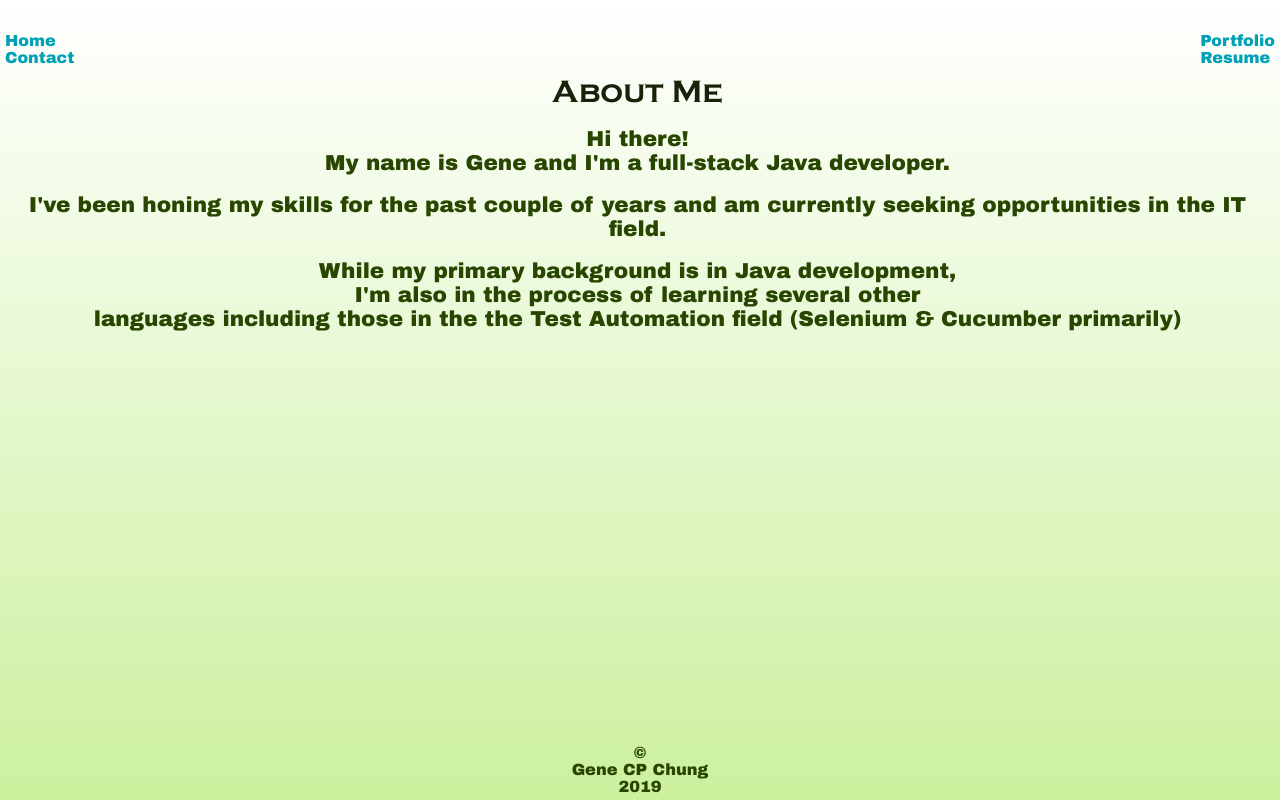
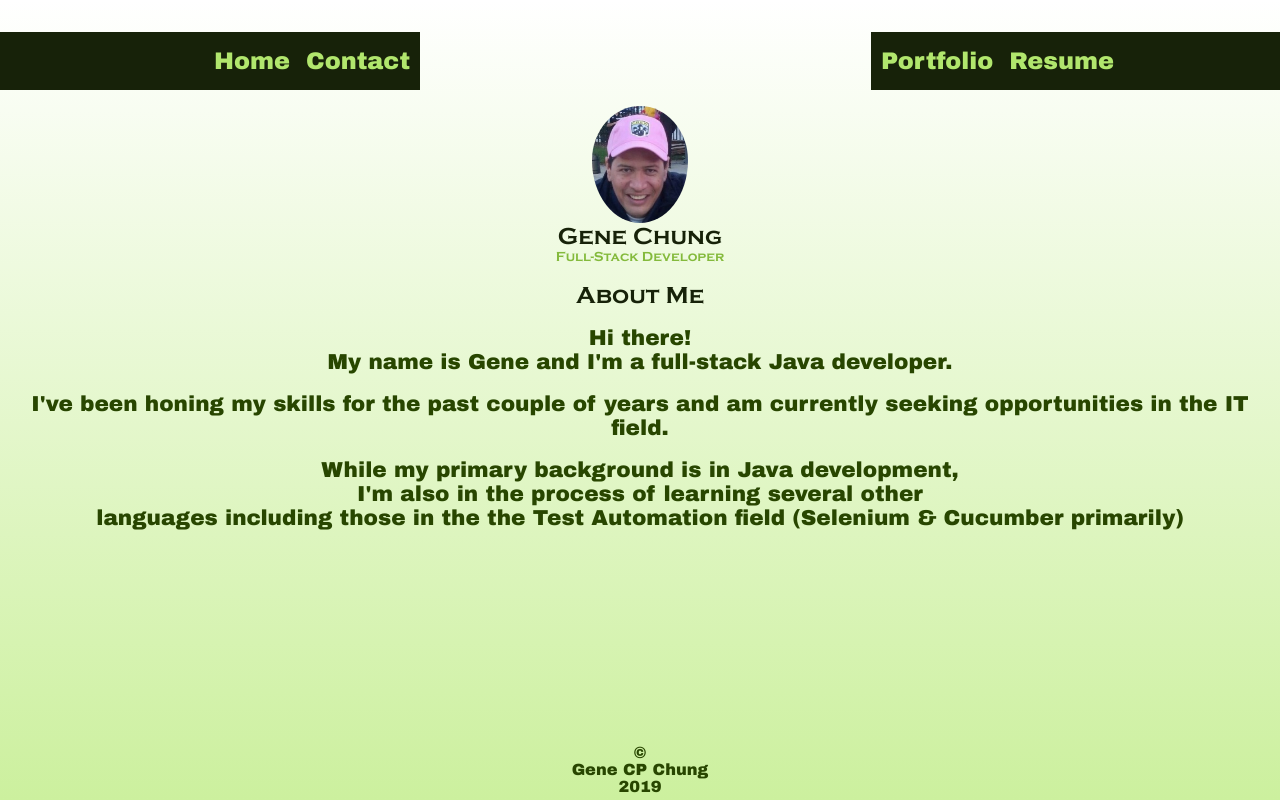
Before and after one commit to GeneCPChung/GeneCPChung.github.io, a plain HTML site: page about/aboutme.html in a window 1280 px wide. Drawn offline with Linux system fonts and the light colour scheme; a script that the page names is missing; a web font is replaced by a local one.

Commit message:
added background to navbar

```diff
--- a/about/aboutme.html
+++ b/about/aboutme.html
@@ -27,9 +27,9 @@
                     <div class="navbar-left">
                         <a href="../index.html">Home</a>
                         <a href="../connect/contactinfo.html">Contact</a>
-
                     </div>
                 </section>
+
                 <section  id="slider2">
                     <div class="navbar-right">
                         <a href="../portfolio/portfolio.html">Portfolio</a>
@@ -38,8 +38,17 @@
                 </section>
 
             </header>
+        <section>
+            <div id="slider3" class="header-item-1">
+                <img class="header-img"
+                     src="../images/portfolio-picture.jpg"/>
+                <h1>Gene Chung</h1>
+                <h2>Full-Stack Developer</h2>
+                <br>
+                <h1>About Me</h1>
+            </div>
+        </section>
 
-        <h1 id="slider3">About Me</h1>
 
         <section id="slider4" class="grid-item-4">
 
--- a/css/layout.css
+++ b/css/layout.css
@@ -50,6 +50,7 @@ p {
 }
 
 .footer{
+	align: center;
 	bottom: 0;
 	font-size: .75em;
 	height: 3.5rem;
@@ -99,12 +100,6 @@ p {
 	flex-direction: column;
 }
 
-.header-item-2 {
-	align-items: flex-end;
-	display: flex;
-	flex-direction: column;
-}
-
 .header-img {
 	border-radius: 50%;
 	max-height: 8rem;
@@ -140,8 +135,9 @@ p {
 
 @media(min-width: 765px){
 
-	nav ul li a {
-		font-size: 115%;
+	a {
+		font-size: 150%;
+		margin: .25em;
 	}
 
 	ol,
@@ -155,24 +151,26 @@ p {
 	}
 
 	.navbar-left{
-		align-items: flex-start;
-		display: flex;
-		flex-direction: column;
-		padding-left: 5px;
+		padding-left: 13em;
+	}
+
+	div .navbar-left{
+		background: #172209;
+		padding-bottom: 1em;
+		padding-top: 1em;
+		padding-right: .25em;
 	}
 
 	.navbar-right{
-		display: grid;
-		flex-direction: column;
+		padding-right: 10em; /* Account for hidden scroll-bar padding */
 	}
 
-	.navbar a {
-		justify-content: space-between;
-		margin: .25em;
-		font-size: 125%;
+	div .navbar-right{
+		background: #172209;
+		padding-bottom: 1em;
+		padding-top: 1em;
+		padding-left: .25em;
 	}
-
-
 
 	#container-1{
 		height: 100%;
@@ -185,7 +183,7 @@ p {
 		width: 100%;
 		height: 99%;
 		overflow: hidden;
-		padding-right: 5px;
+		padding-right: 0px;
 	}
 
 }
--- a/css/style.css
+++ b/css/style.css
@@ -33,17 +33,23 @@ a {
 }
 
 a:link {
-	color: #00A0B6;
+	color: #B1E66D;
 }
 
 a:visited {
-	color: #00A0B6;
+	color: #84BA3C;
 }
 
 a:hover {
+	color: #D0F5A1;
+}
 
-	color: #00FFFF;
-
+div p a:hover{
+	text-shadow:
+			-1px -1px 0 #000,
+			1px -1px 0 #000,
+			-1px 1px 0 #000,
+			1px 1px 0 #000;
 }
 
 h1 {
@@ -52,7 +58,8 @@ h1 {
 }
 
 h2 {
-	color: #00A0B6;
+	text-align: center;
+	color: #84BA3C;
 	font-family: "Copperplate Gothic Bold Regular";
 	font-size: 85%;
 }
@@ -62,7 +69,7 @@ h3	{
 }
 
 li a {
-	color: #00A0B6;
+
 	font-family: "Arial Black";
 }
 
@@ -91,8 +98,8 @@ ul li p {
 	z-index: 999999;
 	pointer-events: none;
 	background: white;
-	animation-duration: 300ms;
-	animation-timing-function: ease-in-out;
+	animation-duration: 500ms;
+	animation-timing-function: ease-in;
 }
 #fader:before{
 	content: 'fade';
```
Also changed, not shown: index.html (+1 -9 lines), resume/myresume.html (+3 -2 lines).
